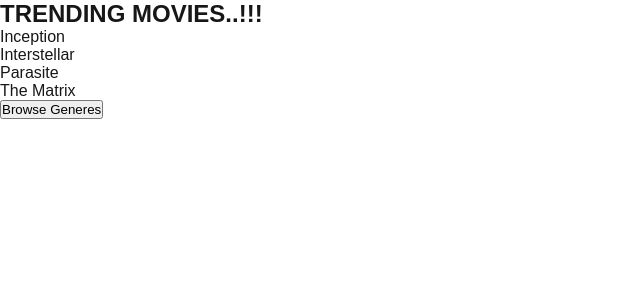
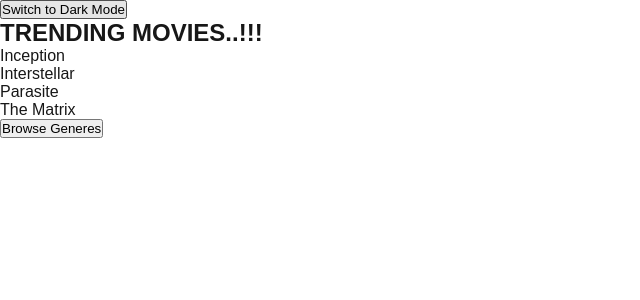
Before and after one commit to abubakrAhmad1/movie-house, a Next.js app: page / in a window 1280 px wide. Shown: the top 300 px of the page, without its empty margins (0-640 px from the left). Built offline with nearby package versions, Linux system fonts and the light colour scheme.

Commit message:
feat : toggle button added

```diff
--- a/pages/index.js
+++ b/pages/index.js
@@ -2,16 +2,21 @@ import fs from "fs";
 import { notFound } from "next/navigation";
 import { useRouter } from "next/router";
 import path from "path";
+import { useTheme } from "../context/ThemeContext";
 
 export default function Home({ data }) {
   const router = useRouter();
+  const { theme, toggleTheme } = useTheme();
 
   function handle() {
-    router.push('/genre');
+    router.push("/genre");
   }
-  const trendingMovies = data.movies.filter(movie => movie.rating >= 8.5);
+  const trendingMovies = data.movies.filter((movie) => movie.rating >= 8.5);
   return (
     <div>
+      <button onClick={toggleTheme}>
+        Switch to {theme === "light" ? "Dark" : "Light"} Mode
+      </button>
       <h2>TRENDING MOVIES..!!!</h2>
       {trendingMovies.map((movie) => (
         <div>{movie.title}</div>
@@ -25,15 +30,15 @@ export async function getStaticProps() {
   const filePath = path.join(process.cwd(), "data", "data.json");
   const fileData = fs.readFileSync(filePath, "utf-8");
   const finalData = JSON.parse(fileData);
-  if(!finalData) {
+  if (!finalData) {
     return {
-      notFound : true
-    }
+      notFound: true,
+    };
   }
   return {
     props: {
       data: finalData,
     },
-    revalidate : 10,
+    revalidate: 10,
   };
 }
```
